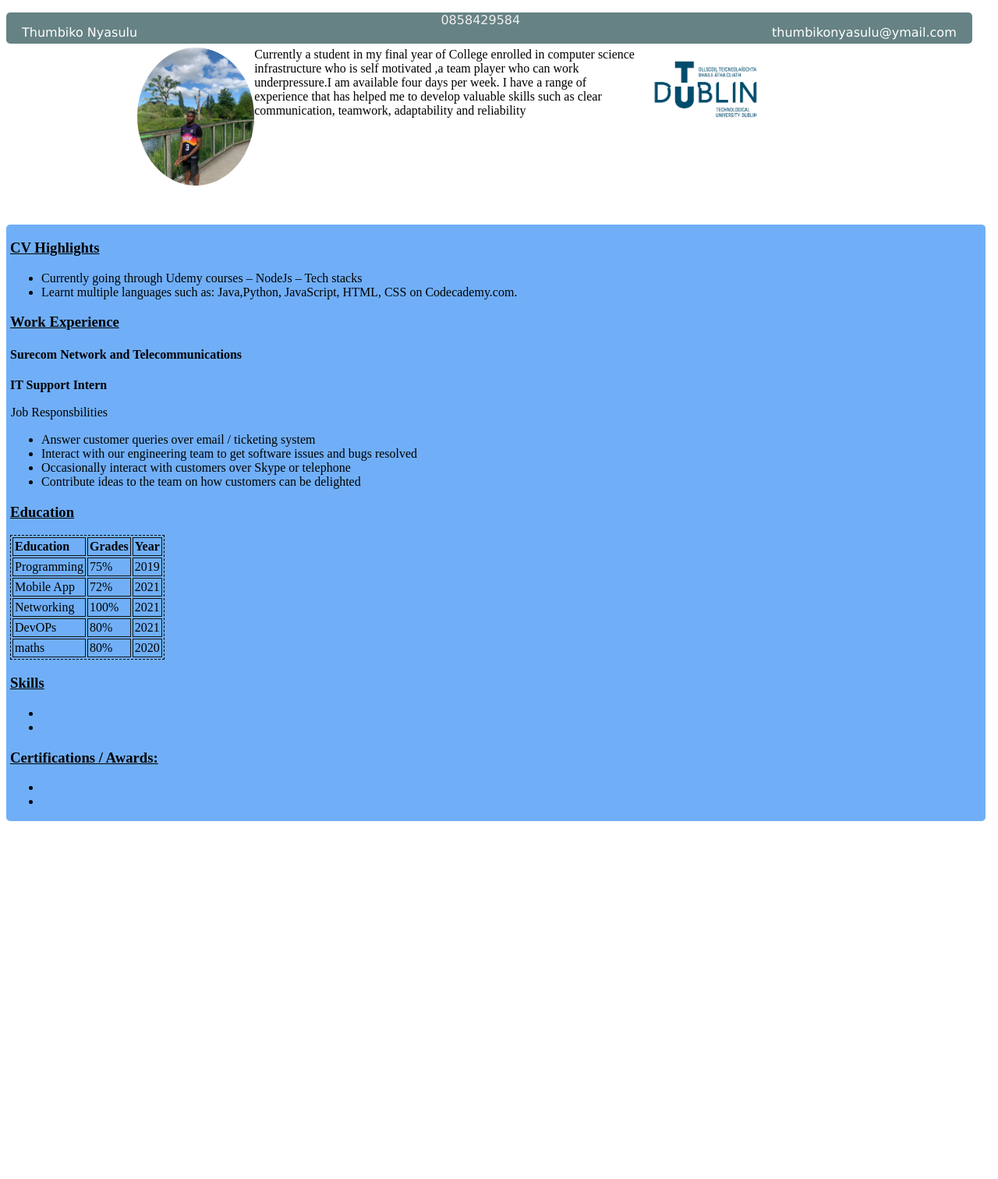
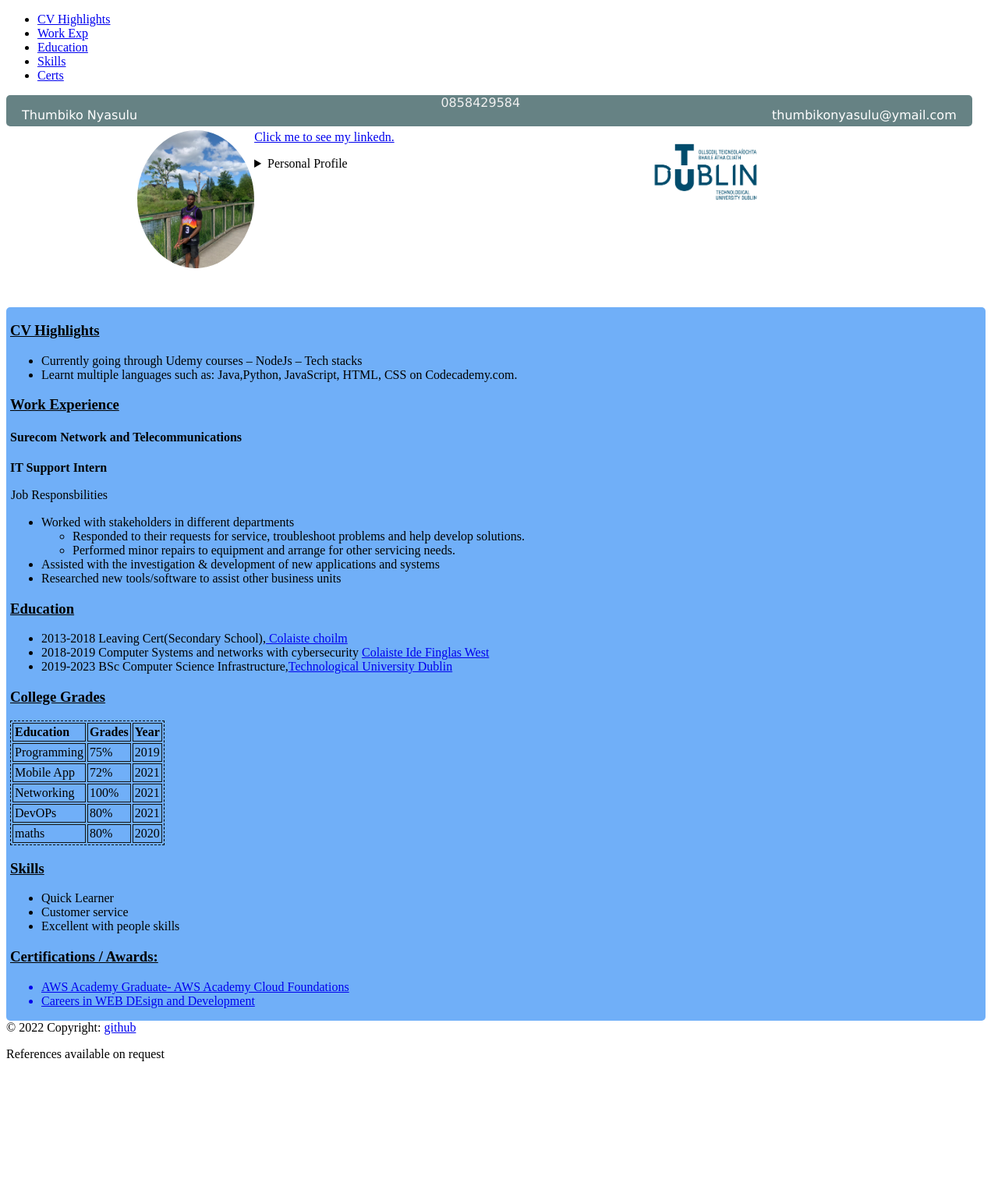
Before and after one commit to thumbiko/WEBDEV32022, a plain HTML site: page labs/lab1/index.html in a window 1280 px wide. Shown: the whole page at 78% size. Before the commit the page ends 1053 px from the top, so only its background shows below. Drawn offline with Linux system fonts and the light colour scheme; files that its build step writes are made by us from their sources.

Commit message:
Update index.html

```diff
--- a/labs/lab1/index.html
+++ b/labs/lab1/index.html
@@ -9,45 +9,93 @@
 </head>
 <body>
 
+
+    <div class="sidenav">
+        <nav>
+            <ul>
+                <li><a href="#highlight">CV Highlights</href></li>
+                <li><a href="#workexp">Work Exp</href></li>
+                <li><a href="#education">Education</href></li>
+                <li><a href="#skills">Skills</href></li>
+                <li><a href="#certs">Certs</href></li>
+            </ul>
+
+        </nav>
+    </div>
     <div id="header">
+
         <p id="name">Thumbiko Nyasulu</p>
                  <a href="mailto:thumbikonyasulu@ymail.com" target="_blank"><p id="email">thumbikonyasulu@ymail.com</p></a>
                  <p id="contact">0858429584</p>
 
 
-                 <img id= "logo"src="/img/tudlogo.jpg">
-                 <img id= "profile"src="/img/me1.jpeg">
-                 <p>Currently a student in my final year of College enrolled in computer science infrastructure who is self motivated
+                 <a href="https://www.tudublin.ie/" alt="Linkedin" target="_blank" >
+                    <img id= "logo"src="/img/tudlogo.jpg">
+                </a>
+                <figure>
+                 <a href="https://www.linkedin.com/in/tivz/" target="_blank">
+                    <img id= "profile"src="/img/me1.jpeg">
+                    <figcaption>Click me to see my linkedn.</figcaption>
+                </a>
+                </figure>
+
+                <details>
+                    <summary>Personal Profile</summary>
+                    Currently a student in my final year of College enrolled in computer science infrastructure who is self motivated
                     ,a team player who can work underpressure.I am available four days per week. I have a range of experience that has helped me to develop valuable
-                skills such as clear communication, teamwork, adaptability and reliability </p>
+                skills such as clear communication, teamwork, adaptability and reliability
+                </details>
+             </div>
 
-
-             </div>
-             <div class="left">
-             </div>
              <div class="right">
 
-                    <h3>CV Highlights</h3>
+                    <article >
+
+                        <h3>CV Highlights</h3><section id="highlights">
                     <ul>
                         <li>Currently going through Udemy courses – NodeJs – Tech stacks</li>
                         <li>Learnt multiple languages such as: Java,Python, JavaScript, HTML, CSS on Codecademy.com.</li>
                         </ul>
+                    </section>
+                    </article>
 
 
-                    <h3>Work Experience</h3>
+                    <article >
+                        <section id="workexp">
+                        <h3>Work Experience </h3>
                     <h4 id="company-name">Surecom Network and Telecommunications</h4>
                     <p id="job-title"><strong>IT Support Intern</strong></p>
                     <p id="job-responsibilities">Job Responsbilities</p>
 
                     <ul>
-                        <li>Answer customer queries over email / ticketing system</li>
-                        <li>Interact with our engineering team to get software issues and bugs resolved</li>
-                        <li>Occasionally interact with customers over Skype or telephone</li>
-                        <li>Contribute ideas to the team on how customers can be delighted</li></ul>
+                        <li>Worked with stakeholders in different departments
+                            <ul>
+                                <li>Responded to their requests for service, troubleshoot problems and help develop
+                                    solutions.</li>
+                                <li>Performed minor repairs to equipment and arrange for other servicing needs.</li>
+                            </ul>
+                        </li>
+                        <li>Assisted with the investigation & development of new applications and systems</li>
+                        <li>Researched new tools/software to assist other business units</li>
+                        </ul>
+                    </section>
+                    </article>
+
+
+                    <article><section id="education"><h3>Education</h3>
+
+                        <ul>
+                            <li>2013-2018   Leaving Cert(Secondary School),<a href="https://colaistechoilmswords.ie/" target="_blank"> Colaiste choilm</a></li>
+                            <li>2018-2019   Computer Systems and networks with cybersecurity <a href="https://www.colaisteide.ie/" target="_blank">Colaiste Ide Finglas West</a></li>
+                            <li>2019-2023   BSc Computer Science Infrastructure,<a href="https://www.tudublin.ie/" target="_blank">Technological University Dublin</a></li>
+                        </ul>
+
+                    </section>
+                    </article>
 
 
 
-                    <h3>Education</h3>
+                    <article><h3>College Grades</h3>
                     <table id="grades">
                         <tr id="heading">
                             <td>Education</td>
@@ -80,24 +128,41 @@
                             <td>2020</td>
                         </tr>
                     </table>
+                </article>
 
-                    <h3>Skills</h3>
-                    <ul>
-                        <li></li>
-                        <li></li>
-                    </ul>
+                    <article><section id="skills">
 
 
-                    <h3>Certifications / Awards:</h3>
+                        <h3>Skills</h3>
                     <ul>
-                        <li></li>
-                        <li></li>
+                        <li>Quick Learner</li>
+                        <li>Customer service</li>
+                        <li>Excellent with people skills</li>
                     </ul>
+                </section>
+                </article>
 
+                    <article><section id="certs"></section><h3>Certifications / Awards:</h3>
+                    <ul>
+                        <a href="https://www.credly.com/badges/42a1a8fa-d108-42ef-a977-e0424da5e656?source=linked_in_profile"><li>AWS Academy Graduate- AWS Academy Cloud Foundations</li></a>
+                        <a href="https://www.linkedin.com/learning/careers-in-web-design-and-development"><li>Careers in WEB DEsign and Development</li></a>
+                    </ul>
+                </article>
 
 
              </div>
 
+
+<footer>
+
+    <div>
+        © 2022 Copyright:
+        <a class="text-dark" href="https://github.com/thumbiko/WEBDEV32022/blob/main/PT%20CV.pdf">github</a>
+        <p>References available on request</p>
+      </div>
+
+</footer>
 </body>
 
+
 </html>
```
